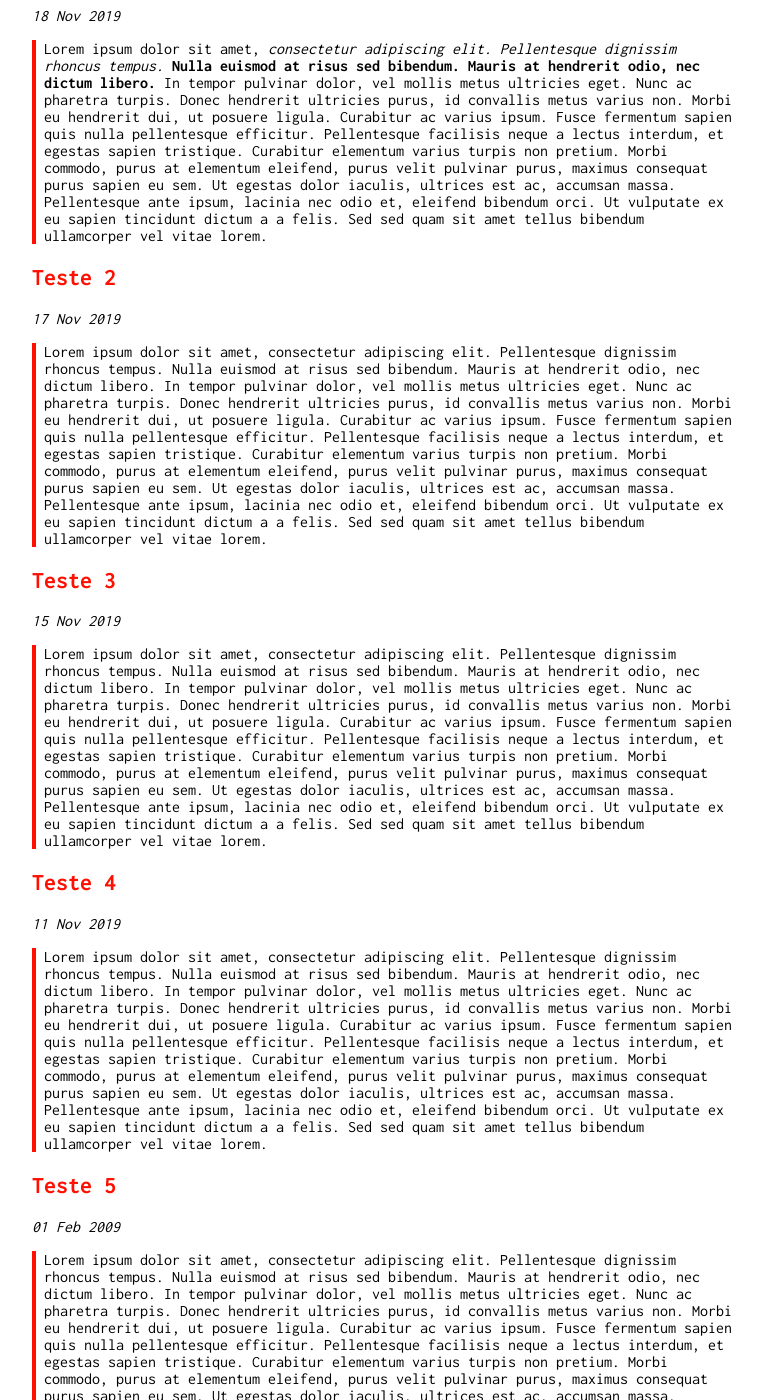
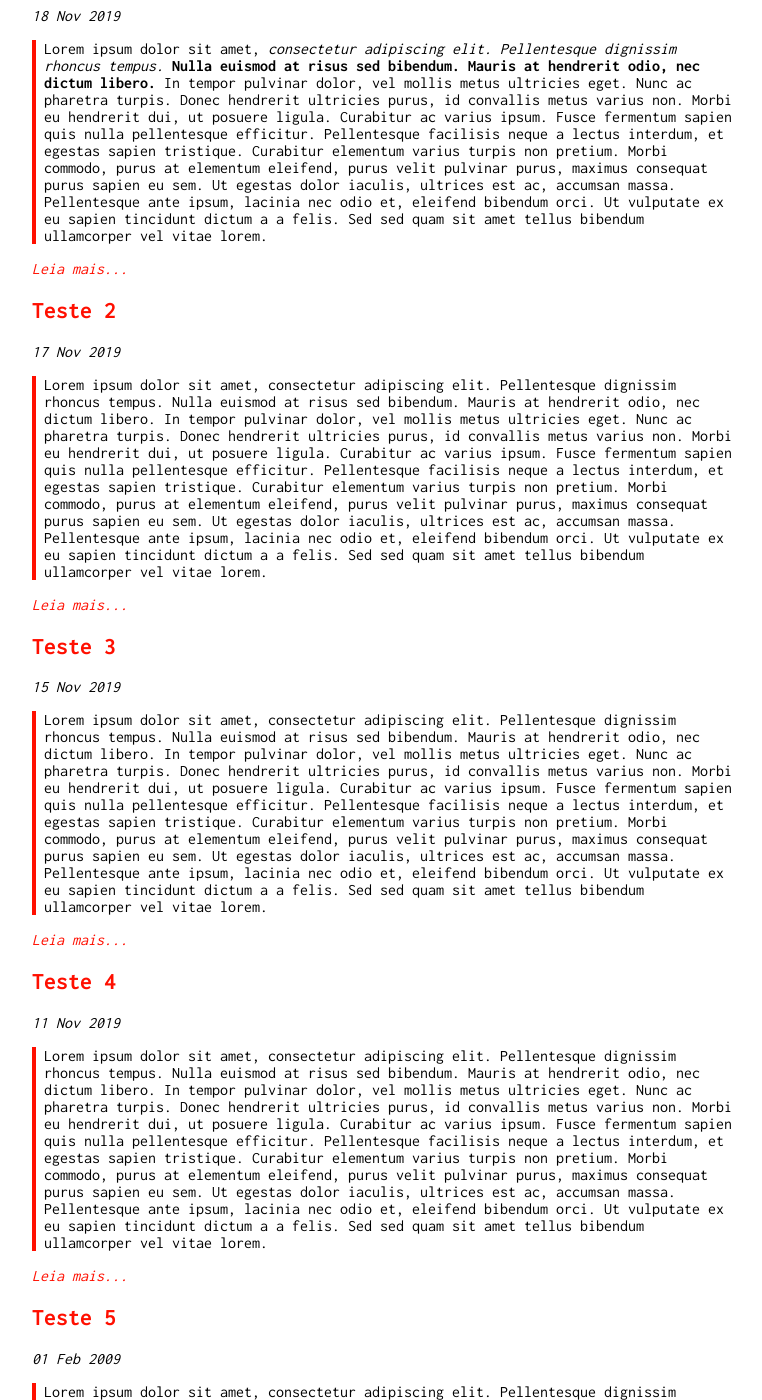
Before and after one commit to joaovvcarneiro/joaovvcarneiro.github.io, a Jekyll site: the page built from blog/index.html, in a window 1280 px wide and 1400 px high, scrolled down 225 px. Shown: the whole window, without its empty margins (258-1020 px from the left). Built offline with Jekyll 4.4.1, drawn with Linux system fonts in a browser that asks for light colours; the list of posts is cut into pages by our own code.

Commit message:
Update index.html

```diff
--- a/blog/index.html
+++ b/blog/index.html
@@ -14,6 +14,9 @@ title: Blog
         <div class='post-excerpt'>
             {{ post.excerpt }}
         </div>
+        <a href="{{ post.url }}" style='font-style: italic;'>
+            Leia mais...
+        </a>
   {% endfor %}
 </div>
 
```
